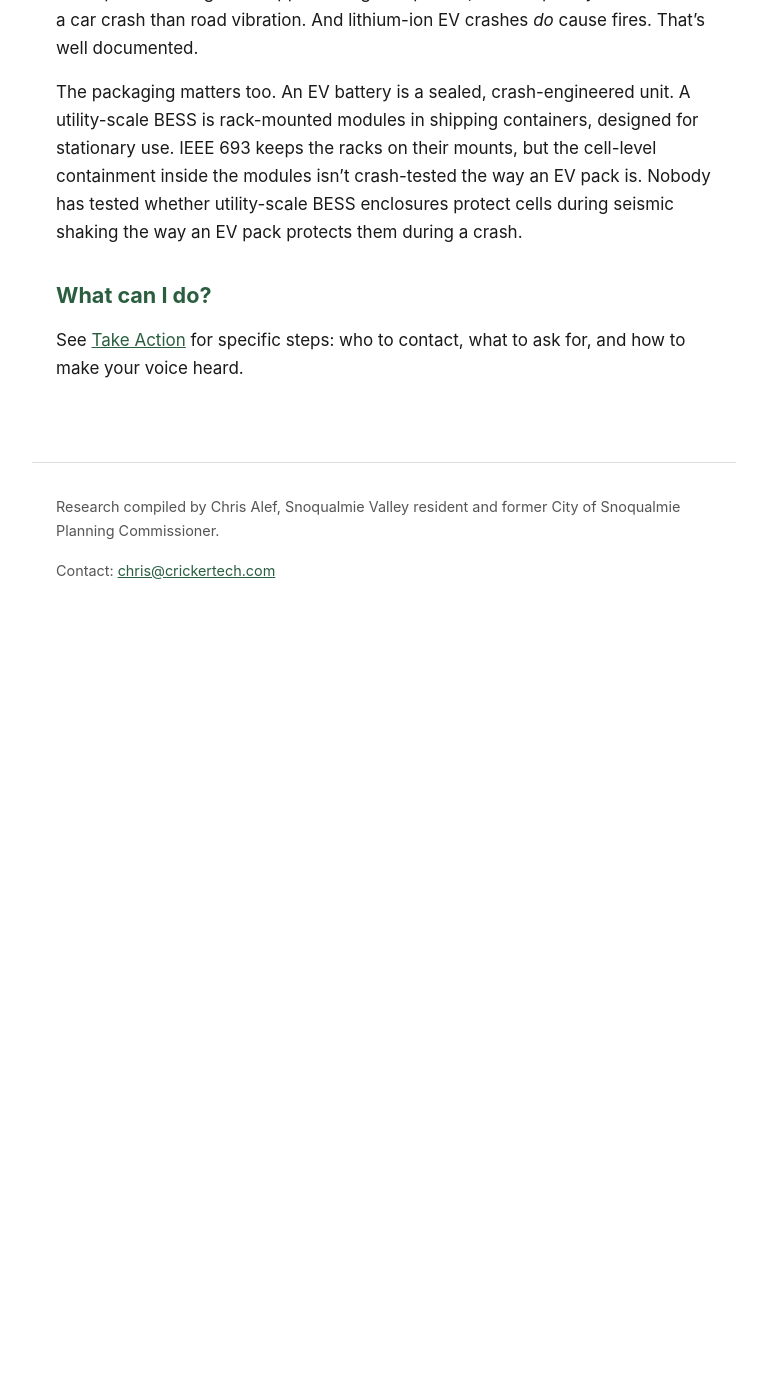
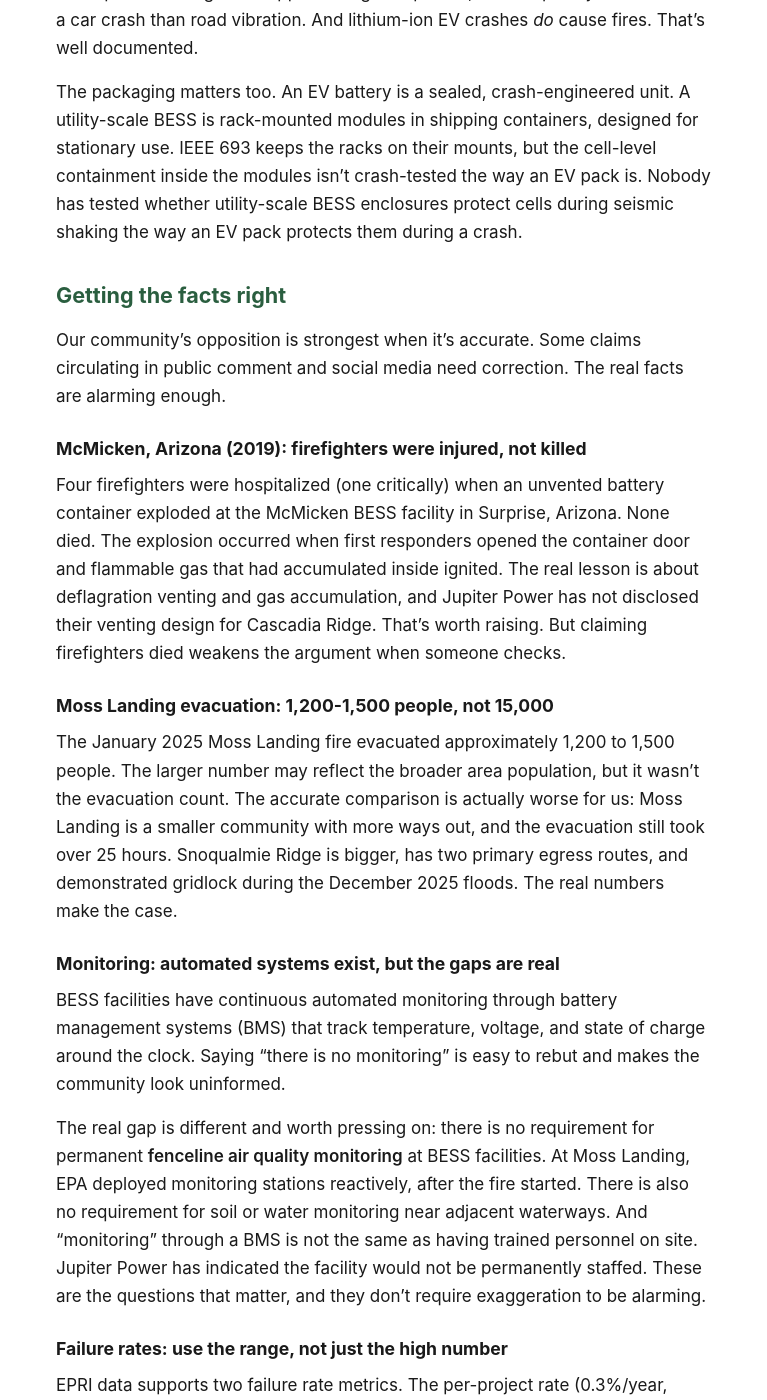
Before and after one commit to calef/cascadia-ridge-bess, a Jekyll site: the page built from _pages/faq.md, in a window 1280 px wide and 1400 px high, scrolled down 3329 px. Shown: the whole window, without its empty margins (256-1023 px from the left). Built offline with Jekyll 4.4.1, drawn with Linux system fonts in a browser that asks for light colours; before the commit the page ends 3959 px from its top, so only the background shows below that; some of the changed text lies outside the part shown.

Commit message:
Deploy site 2026-03-24-084600

```diff
--- a/_pages/faq.md
+++ b/_pages/faq.md
@@ -51,6 +51,28 @@ Earthquake shaking is the opposite: high-amplitude, low-frequency. It's more lik
 
 The packaging matters too. An EV battery is a sealed, crash-engineered unit. A utility-scale BESS is rack-mounted modules in shipping containers, designed for stationary use. IEEE 693 keeps the racks on their mounts, but the cell-level containment inside the modules isn't crash-tested the way an EV pack is. Nobody has tested whether utility-scale BESS enclosures protect cells during seismic shaking the way an EV pack protects them during a crash.
 
+## Getting the facts right {#fact-check}
+
+Our community's opposition is strongest when it's accurate. Some claims circulating in public comment and social media need correction. The real facts are alarming enough.
+
+### McMicken, Arizona (2019): firefighters were injured, not killed
+
+Four firefighters were hospitalized (one critically) when an unvented battery container exploded at the McMicken BESS facility in Surprise, Arizona. None died. The explosion occurred when first responders opened the container door and flammable gas that had accumulated inside ignited. The real lesson is about deflagration venting and gas accumulation, and Jupiter Power has not disclosed their venting design for Cascadia Ridge. That's worth raising. But claiming firefighters died weakens the argument when someone checks.
+
+### Moss Landing evacuation: 1,200-1,500 people, not 15,000
+
+The January 2025 Moss Landing fire evacuated approximately 1,200 to 1,500 people. The larger number may reflect the broader area population, but it wasn't the evacuation count. The accurate comparison is actually worse for us: Moss Landing is a smaller community with more ways out, and the evacuation still took over 25 hours. Snoqualmie Ridge is bigger, has two primary egress routes, and demonstrated gridlock during the December 2025 floods. The real numbers make the case.
+
+### Monitoring: automated systems exist, but the gaps are real
+
+BESS facilities have continuous automated monitoring through battery management systems (BMS) that track temperature, voltage, and state of charge around the clock. Saying "there is no monitoring" is easy to rebut and makes the community look uninformed.
+
+The real gap is different and worth pressing on: there is no requirement for permanent **fenceline air quality monitoring** at BESS facilities. At Moss Landing, EPA deployed monitoring stations reactively, after the fire started. There is also no requirement for soil or water monitoring near adjacent waterways. And "monitoring" through a BMS is not the same as having trained personnel on site. Jupiter Power has indicated the facility would not be permanently staffed. These are the questions that matter, and they don't require exaggeration to be alarming.
+
+### Failure rates: use the range, not just the high number
+
+EPRI data supports two failure rate metrics. The per-project rate (0.3%/year, treating all facilities equally regardless of size) yields a 15-year probability of about 4.4%. The per-GW rate (0.2-0.3 failures/GW/year, adjusted for the 130 MW capacity) yields about 45%. The actual risk is somewhere in that range. Citing only the 45% number without context invites a rebuttal that discredits the entire argument. Presenting both numbers and explaining the difference is more persuasive and harder to dismiss. See [fire risk](/fire-risk) for the full analysis.
+
 ## What can I do? {#take-action}
 
 See [Take Action](/take-action) for specific steps: who to contact, what to ask for, and how to make your voice heard.
```
